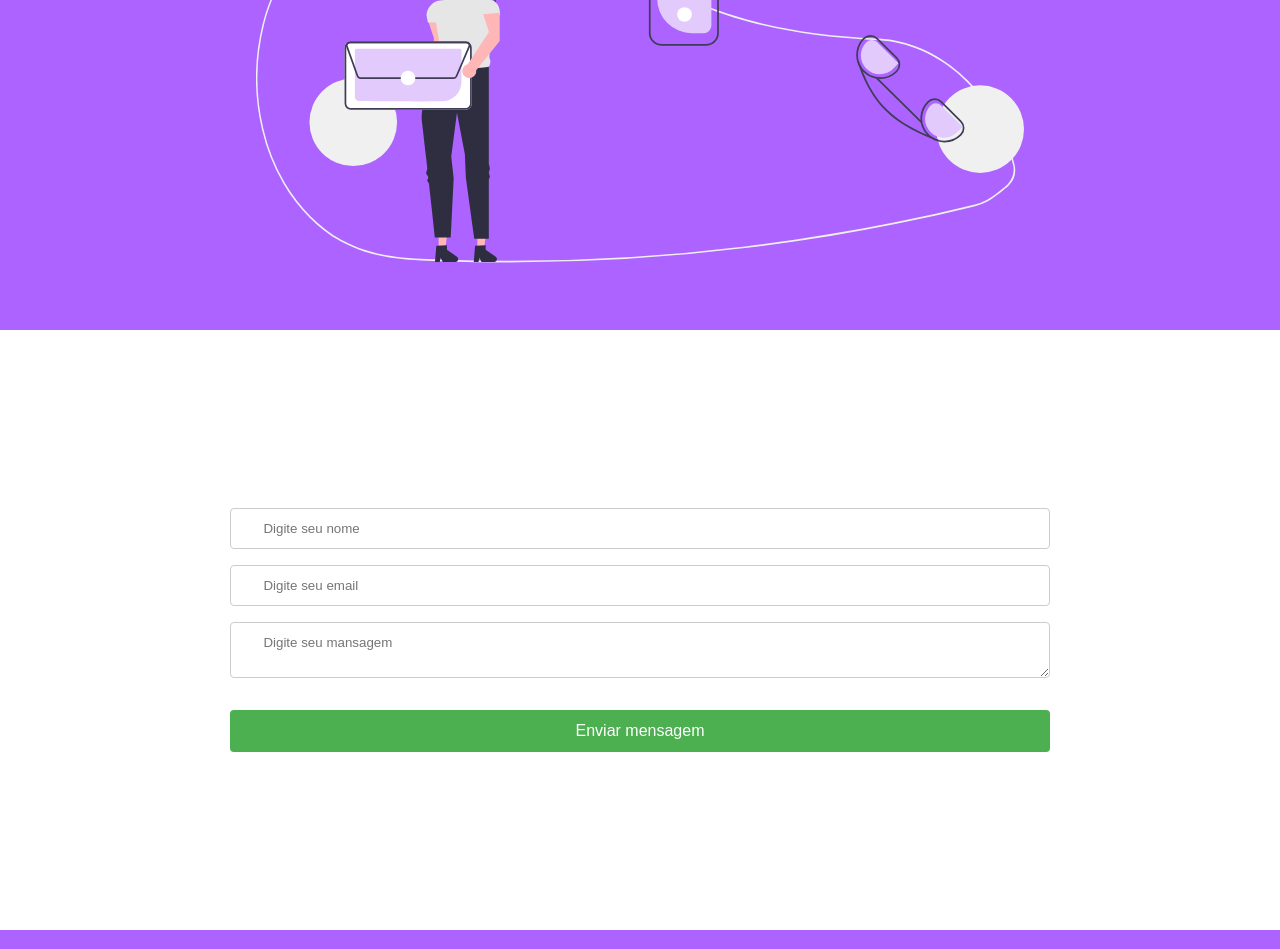
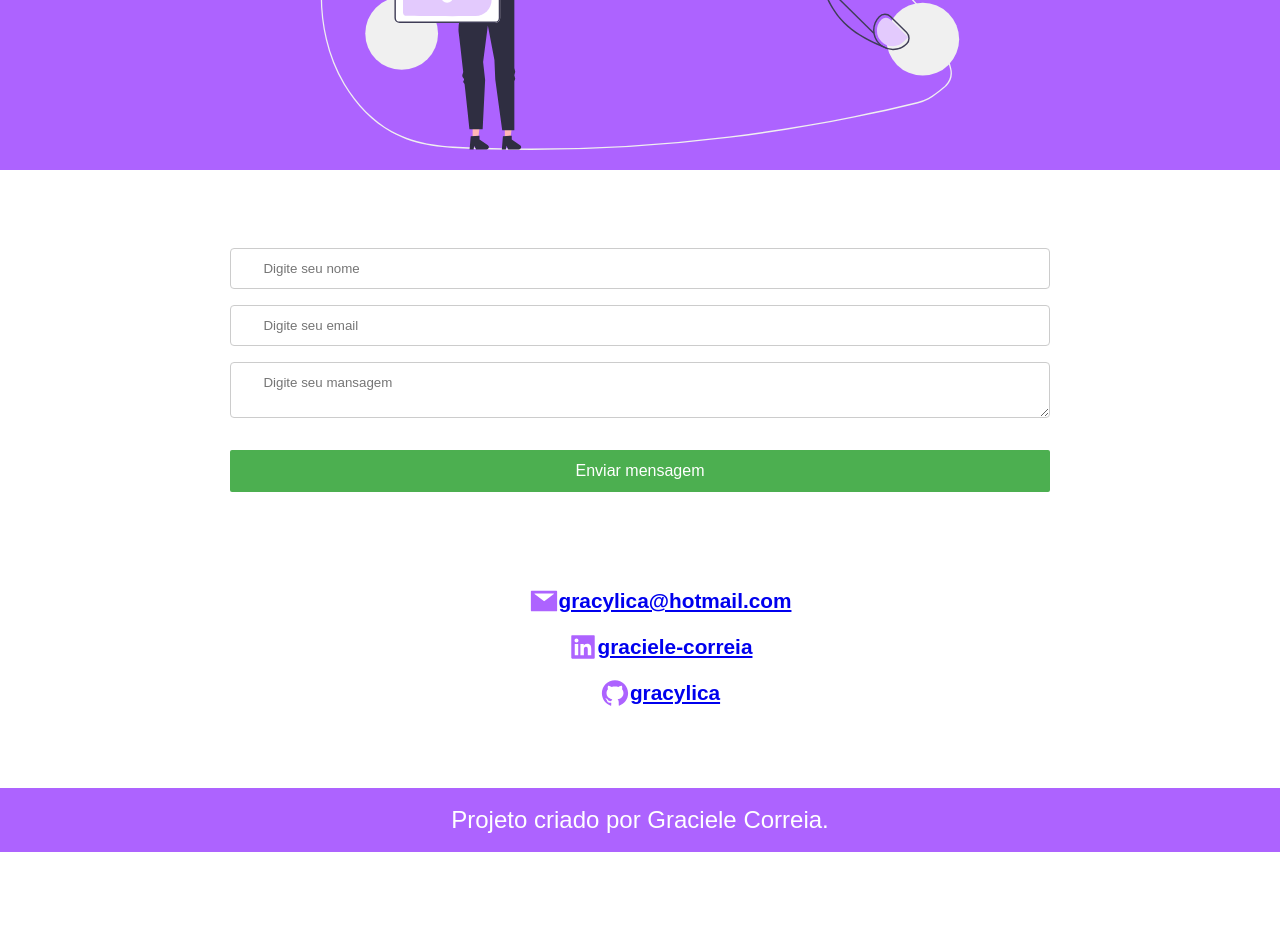
Before and after one commit to gracylica/Projeto-final-pretalab, a React (Vite) app: page /Contact in a window 1280 px wide. Shown: the part 352-1301 px from the top of the page. After the commit the page ends 1204 px from the top, so only its background shows below. Built offline with nearby package versions, Linux system fonts and the light colour scheme; no server answers.

Commit message:
quase pronto

```diff
--- a/index.html
+++ b/index.html
@@ -2,6 +2,7 @@
 <html lang="en">
   <head>
     <meta charset="UTF-8" />
+    <link rel="shortcut icon" />
     <link rel="icon" type="image/svg+xml" href="/vite.svg" />
     <link rel="preconnect" href="https://fonts.googleapis.com">
     <link href="https://fonts.googleapis.com/css2? família=Nunito+Sans:wght@200&display=swap" rel="stylesheet">
--- a/src/pages/About/About.jsx
+++ b/src/pages/About/About.jsx
@@ -8,11 +8,11 @@ function About() {
       <div className={styles.header}>
       <img src={devImg} />
         <p>
-          "Olá, me chamo Graciele Correia, tenho 34 anos e sou natural de Pernambuco.
+          "Olá, sou Graciele Correia, tenho 34 anos e sou natural de Pernambuco.
             Com formação em Comunicação visual e com mais de 10 anos de experiência
             profissional estou migrando de carreira para a área de tecnologia. Busco por
-            uma oportunidade em Front End e  assim obter consolidar e obter por novos
-            conhecimentos e experiências e colaborando em novos projetos cada vez mais
+            uma oportunidade em Front End e assim consolidar e obter novos
+            conhecimentos e experiências, colaborando em novos projetos cada vez mais
             inovadores.
         </p>
       </div>
--- a/src/pages/Contact/Contact.jsx
+++ b/src/pages/Contact/Contact.jsx
@@ -1,6 +1,6 @@
 import { database } from '../../services/firebase'
 import { ref, set, push } from 'firebase/database'
-
+import { AiFillGithub , AiFillLinkedin, AiFillMail } from 'react-icons/ai'
 import { useState } from 'react'
 import styles from './contact.module.css'
 import contactImg from '../../assets/contact.svg'
@@ -68,7 +68,14 @@ function Contact () {
                value={mensagem}
             />
             <button className={styles.formButton} type="submit">Enviar mensagem</button>
-         </form>
+            </form>
+            <div className={styles.listaContactContainer}>
+               <ul className={styles.listaContact}>
+                  <li><AiFillMail size={30} color="#ad63ff"/><a href="https://gracylica@hotmail.com" target="blank"> gracylica@hotmail.com </a></li>
+                  <li><AiFillLinkedin size={30} color="#ad63ff"/><a href="https://linkedin.com/in/graciele-correia-b0397049" target="_blank"> graciele-correia</a></li>
+                  <li><AiFillGithub size={30} color="#ad63ff"/><a href="https://github.com/gracylica" target="_blank"> gracylica</a></li>
+               </ul>
+             </div>
       </div>
       </>
    )
--- a/src/pages/Contact/contact.module.css
+++ b/src/pages/Contact/contact.module.css
@@ -11,8 +11,8 @@
 
   .header img {
     margin: 1rem;
-    width: 60%;
-    height: 60vh;
+    width: 70%;
+    height: 40vh;
   }
 
   .formContainer {
@@ -23,7 +23,7 @@
     margin: 0 auto;
     border-radius: 4px;
     width: 80%;
-    height: 600px;
+    height: 400px;
     display: flex;
     justify-content: center;
     align-items: center;
@@ -48,7 +48,6 @@
     margin-bottom: 1rem;
   }
 
-
   .formButton {
     background-color: #4CAF50;
     border: none;
@@ -60,10 +59,28 @@
     font-size: 16px;
     margin-top: 1rem;
     width: 80%;
-    border-radius: 4px;
+    border-radius: 2px;
     cursor: pointer;
   }
 
   .formButton:hover {
     background-color: #4CA;
   }
+
+
+  .listaContactContainer {
+    display: flex;
+    flex-direction: column;
+    justify-content: center;
+    margin-bottom: 4rem;
+    align-items: center;
+  }
+
+ .listaContact li {
+  font-weight: 700;
+  display: flex;
+  align-items: center;
+  margin: 1rem;
+  justify-content: center;
+  font-size: 1.3rem;
+ }
```
